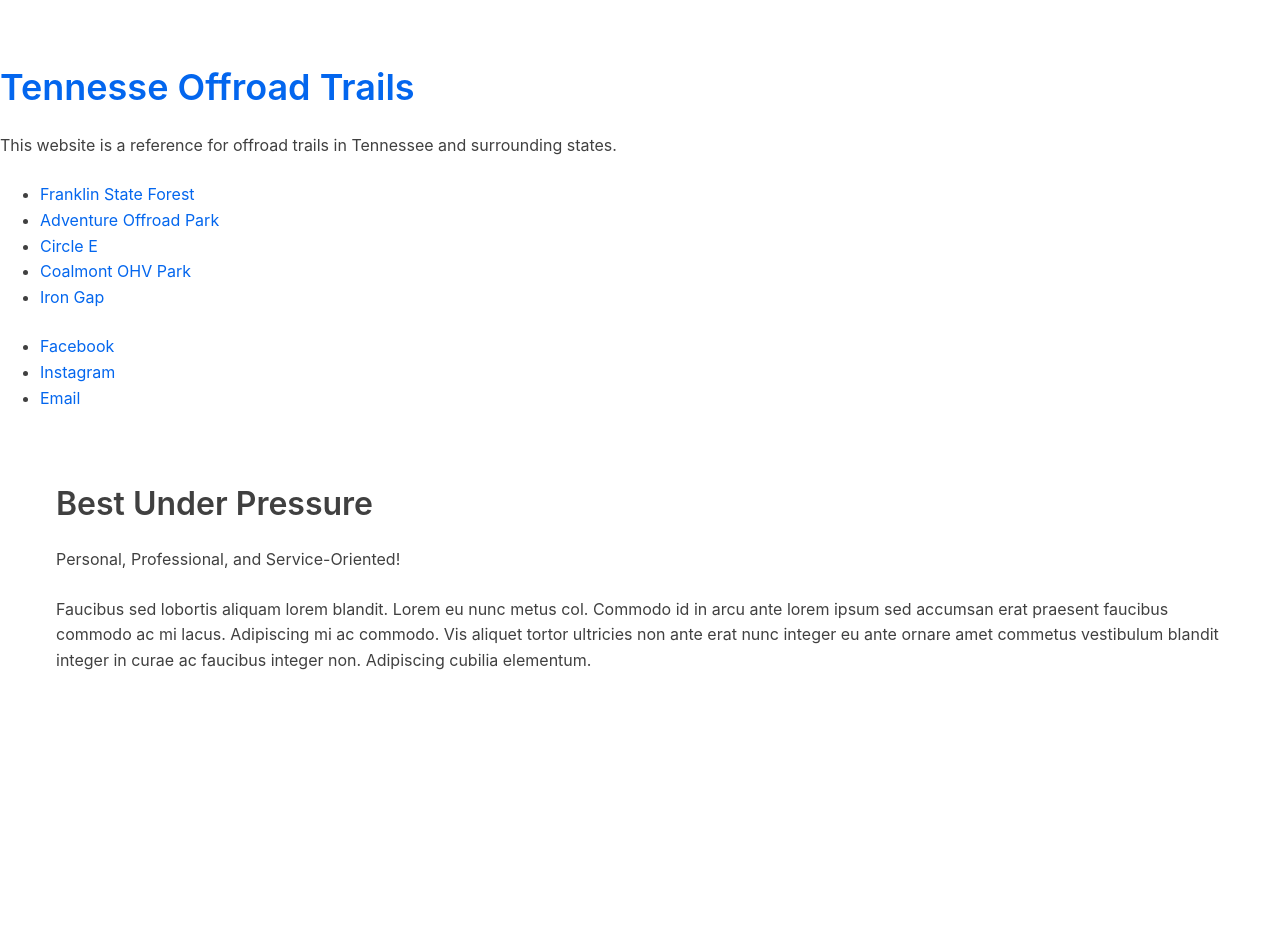
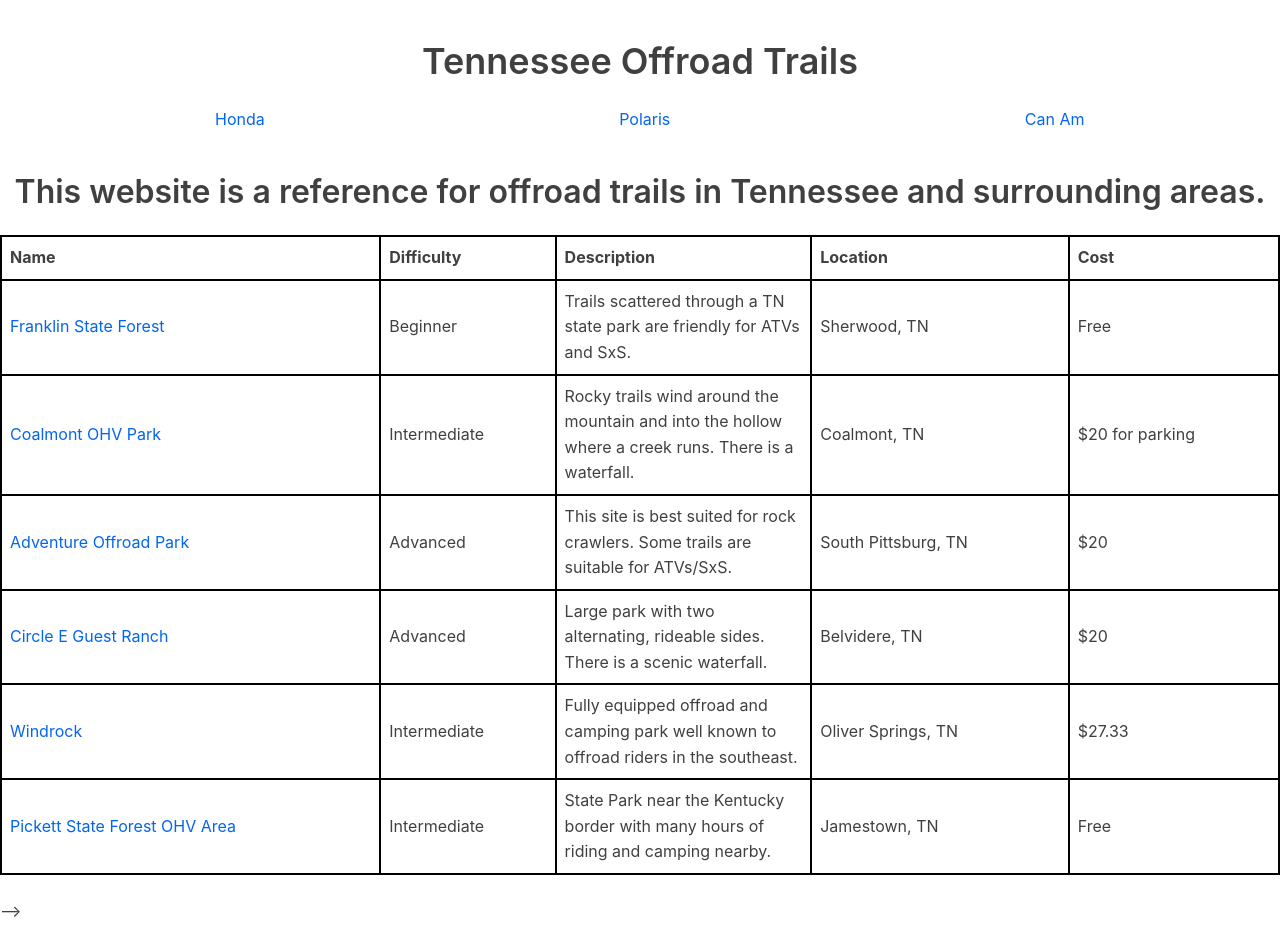
Before and after one commit to appredator/TennesseeOffroadTrails, a website: page index.html in a window 1280 px wide. Before the commit the page ends 800 px from the top, so only its background shows below. Drawn offline with nearby package versions, Linux system fonts and the light colour scheme.

Commit message:
Initial JSBin Changes

```diff
--- a/index.html
+++ b/index.html
@@ -6,73 +6,77 @@
 		<meta name="viewport" content="width=device-width, initial-scale=1, user-scalable=no" />
 		<link rel="stylesheet" href="main.css" />
 	</head>
-	<body class="">
-
-		<!-- Header -->
+	<!-- <body class="">
+	//Header -->
 	<section id="header">
 		<header>
 			<span class="image avatar"><img src="" alt="" /></span>
-					<h1 id="logo"><a href="#">Tennesse Offroad Trails</a></h1>
-					<p>This website is a reference for offroad trails in Tennessee and surrounding states.</p>
+			<h1 id="logo">Tennessee Offroad Trails</a></h1>
+
 		</header>
+
 		<nav id="nav">
 			<ul>
-						<li><a href="https://www.tn.gov/agriculture/forests/state-forests/franklin.html" class="active">Franklin State Forest</a></li>
-						<li><a href="">Adventure Offroad Park</a></li>
-						<li><a href="#three">Circle E</a></li>
-						<li><a href="https://www.facebook.com/coalmontohvpark/">Coalmont OHV Park</a></li>
-						<li><a href="#four">Iron Gap</a></li>
+				<li id="navyline"><a href="#one">Honda</a></li>
+				<li id="navyline"><a href="#one">Polaris</a></li>
+			  <li id="navyline"><a href="#one">Can Am</a></li>
 			</ul>
 		</nav>
-				<div class="flex-row half">
-					<div class="flex-small half"></div>
-					<div class="flex-small half"></div>
-				</div>
-				<div class="flex-row">
-					<div class="flex-large"></div>
-					<div class="flex-large"></div>
-				</div>
+	  <h2> This website is a reference for offroad trails in Tennessee and surrounding areas.</h2>
+
+	  <table>
+		<tr>
+		  <th>Name</th>
+		  <th>Difficulty</th>
+		  <th id="desc">Description</th>
+		  <th>Location</th>
+		  <th>Cost</th>
+		</tr>
+		<tr>
+		  <td><a href="https://www.tn.gov/agriculture/forests/state-forests/franklin.html">Franklin State Forest</td>
+		  <td>Beginner</td>
+		  <td id="desc">Trails scattered through a TN state park are friendly for ATVs and SxS.
+		  <td>Sherwood, TN</td>
+		  <td>Free</td>
+		</tr>
+		<tr>
+		  <td><a href="https://www.facebook.com/coalmontohvpark/">Coalmont OHV Park</td>
+		  <td> Intermediate</td>
+		  <td> Rocky trails wind around the mountain and into the hollow where a creek runs. There is a waterfall.</td>
+		  <td> Coalmont, TN</td>
+		  <td> $20 for parking</td>
+		</tr>
+		<tr>
+		  <td><a href="https://www.adventureoffroadpark.com/">Adventure Offroad Park</td>
+		  <td> Advanced </td>
+		  <td> This site is best suited for rock crawlers. Some trails are suitable for ATVs/SxS.</td>
+		  <td> South Pittsburg, TN</td>
+		  <td> $20 </td>
+		</tr>
+		<tr>
+		  <td><a href="https://circleeguestranch.com/"> Circle E Guest Ranch </td>
+		  <td> Advanced </td>
+		  <td> Large park with two alternating, rideable sides. There is a scenic waterfall.</td>
+		  <td> Belvidere, TN </td>
+		  <td> $20 </td>
+		  </tr>
+		 <tr>
+		  <td><a href="https://windrockpark.com/">Windrock</td>
+		  <td>Intermediate</td>
+		  <td>Fully equipped offroad and camping park well known to offroad riders in the southeast.</td>
+		   <td>Oliver Springs, TN</td>
+		  <td> $27.33</td>
+		  </tr>
+		<tr>
+		  <td><a href="https://stateparks.com/pickett_state_park_and_forest_in_tennessee.html"> Pickett State Forest OHV Area</td>
+		  <td> Intermediate </td>
+		  <td> State Park near the Kentucky border with many hours of riding and camping nearby.</td>
+		  <td> Jamestown, TN </td>
+		  <td> Free </td>
+		</tr>
+	  </table>
 		<footer>
-					<ul class="icons">
 
-						<li><a href="#" class="icon brands fa-facebook-f"><span class="label">Facebook</span></a></li>
-						<li><a href="#" class="icon brands fa-instagram"><span class="label">Instagram</span></a></li>
-
-						<li><a href="#" class="icon solid fa-envelope"><span class="label">Email</span></a></li>
-					</ul>
-				</footer>
-			</section>
-
-		<!-- Wrapper -->
-			<div id="wrapper">
-
-				<!-- Main -->
-					<div id="main">
-
-						<!-- One -->
-							<section id="one">
-								<div class="image main" data-position="center">
-									<img src="" alt="" />
-								</div>
-								<div class="container">
-									<header class="major">
-										<h2>Best Under Pressure</h2>
-										<p>Personal, Professional, and Service-Oriented!
-										</p>
-									</header>
-									<p>Faucibus sed lobortis aliquam lorem blandit. Lorem eu nunc metus col. Commodo id in arcu ante lorem ipsum sed accumsan erat praesent faucibus commodo ac mi lacus. Adipiscing mi ac commodo. Vis aliquet tortor ultricies non ante erat nunc integer eu ante ornare amet commetus vestibulum blandit integer in curae ac faucibus integer non. Adipiscing cubilia elementum.</p>
-								</div>
-							</section>
-
-					</div>
-
-				<!-- Footer -->
-					<section id="footer">
-						<div class="container">
-
-
-						</div>
-					</section>
 
 			</div>
 
@@ -85,5 +89,5 @@
 			<script src="assets/js/util.js"></script>
 			<script src="assets/js/main.js"></script>
 
-	</body>
+	</body> -->
 </html>
--- a/public/main.css
+++ b/public/main.css
@@ -8,11 +8,78 @@
  * Source: https://github.com/taniarascia/primitive
  * Documentation: https://taniarascia.github.io/primitive
  */
-/**
- * Variables
+/**/
+/* Begin JS Bin CSS */
+header, h2 {
+  margin:auto;
+  display: flex;
+  align-items: center;
+  justify-content: center;
+}
+
+table{
+    border-radius: 25px;
+  border: solid black 2px;
+  /* background: powderblue; */
+  padding: 20px;
+  width: 100%;
+  height: 150px;
+}
+
+tr, th, td{
+  border: solid black 2px;
+}
+
+#navyline{
+  display: inline;
+  padding: 175px;
+  /* margin: auto; */
+  /* height: 200px; */
+
+}
+
+#desc{
+  width: 20%;
+}
+/* End JS Bin CSS */
+
+#area-wrap {
+  width:960px;
+  align-items: center;
+}
+
+#name {
+  float:left;
+  background:red;
+  width:450px;
+  margin-left:20px;
+  margin-right:20px;
+  color:#fff;
+  margin-bottom:20px;
+}
+
+#description {
+  float:left;
+background:blue;
+  width: 200px;
+  margin-left:20px;
+  margin-right:20px;
+  color:#fff;
+}
+
+#location {
+  float:left;
+  background:green;
+  width:350px;
+  margin-right:20px;
+  color:#fff;
+}
+
+
+ /* Variables
  *
  * The majority of the configuration for the toolkit.
- */
+ *
 /*! normalize.css v8.0.1 | MIT License | github.com/necolas/normalize.css */
 /* Document
    ========================================================================== */
@@ -600,6 +667,7 @@
   display: flex;
   flex-direction: row;
   flex-wrap: wrap;
+  border: #333 5px;
 }
 
 .flex-small,
```
Lines whose indentation alone changed are shown as unchanged.
